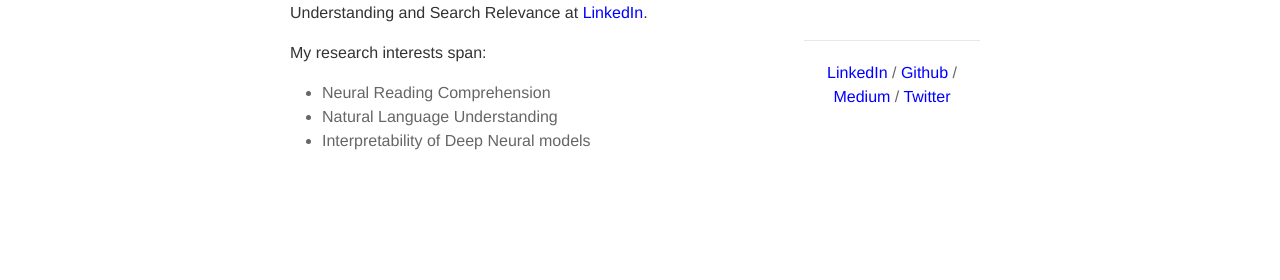
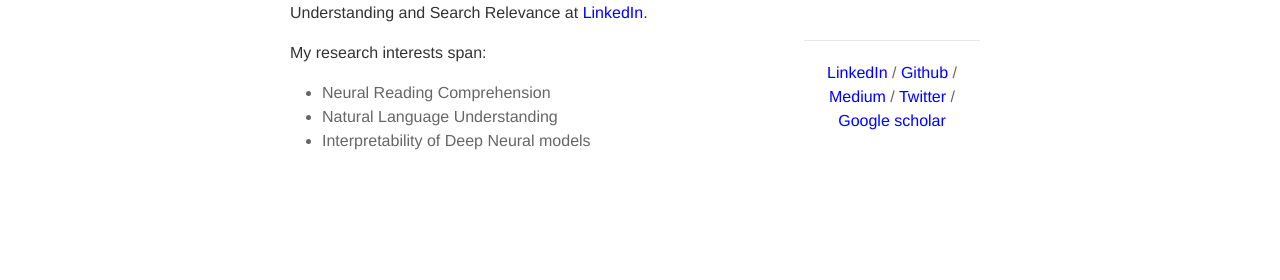
Before and after one commit to kartikperisetla/kartikperisetla.github.io, a Jekyll site: the page built from _pages/about.md, in a window 1280 px wide. Shown: the part 331-611 px from the top of the page. Built offline with Jekyll 4.4.1, drawn with Linux system fonts in a browser that asks for light colours; nearby versions of some CDN libraries.

Commit message:
scholar link

```diff
--- a/_layouts/about.html
+++ b/_layouts/about.html
@@ -17,6 +17,8 @@ layout: page
       / <a href="https://github.com/{{ site.github_username }}" target="_blank" title="GitHub" style="color:blue">Github</a>
       / <a href="https://kartik-perisetla.medium.com/" target="_blank" title="Medium" style="color:blue">Medium</a>
       / <a href="https://twitter.com/{{ site.twitter_username }}" target="_blank" title="Twitter" style="color:blue">Twitter</a>
+      / <a href="https://scholar.google.com/citations?user=nqolEx4AAAAJ&hl=en" target="_blank" title="Google scholar" style="color:blue">Google scholar</a>
+
     </span>
   </div>
 </div>
```
